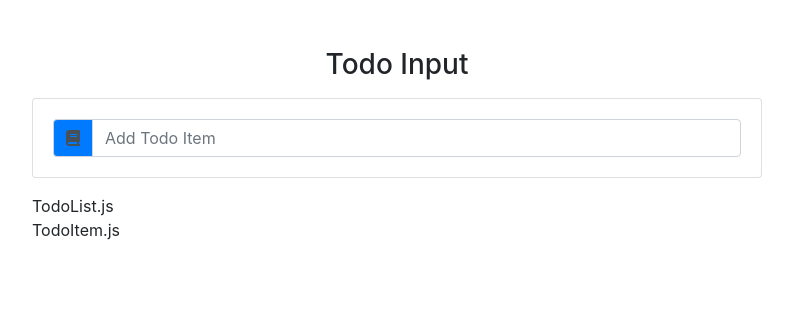
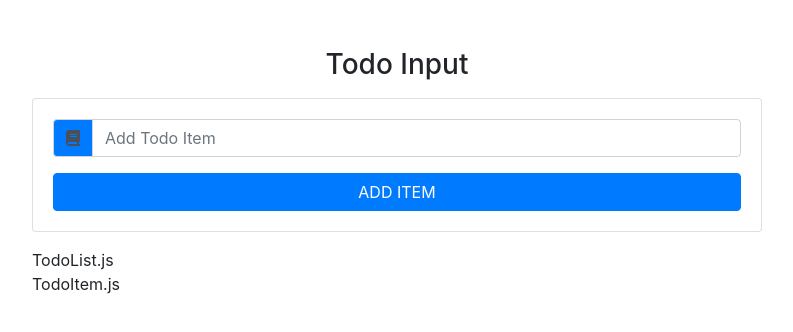
Before and after one commit to taochensyd/react-todo-list, a React (Create React App) app: page / in a window 1280 px wide. Shown: the top 332 px of the page, without its empty margins (243-1036 px from the left). Built offline with nearby package versions, Linux system fonts and the light colour scheme.

Commit message:
complete todoinput.js file

```diff
--- a/src/components/TodoInput.js
+++ b/src/components/TodoInput.js
@@ -15,8 +15,15 @@
             <input
               type="text"
               className="form-control text-capitalize"
-              placeholder="Add Todo Item"></input>
+              placeholder="Add Todo Item"
+              value={item}
+              onChange={handleChange}></input>
           </div>
+          <button
+            type="submit"
+            className="btn btn-block btn-primary mt-3 text-uppercase">
+            Add Item
+          </button>
         </form>
       </div>
     );
```
